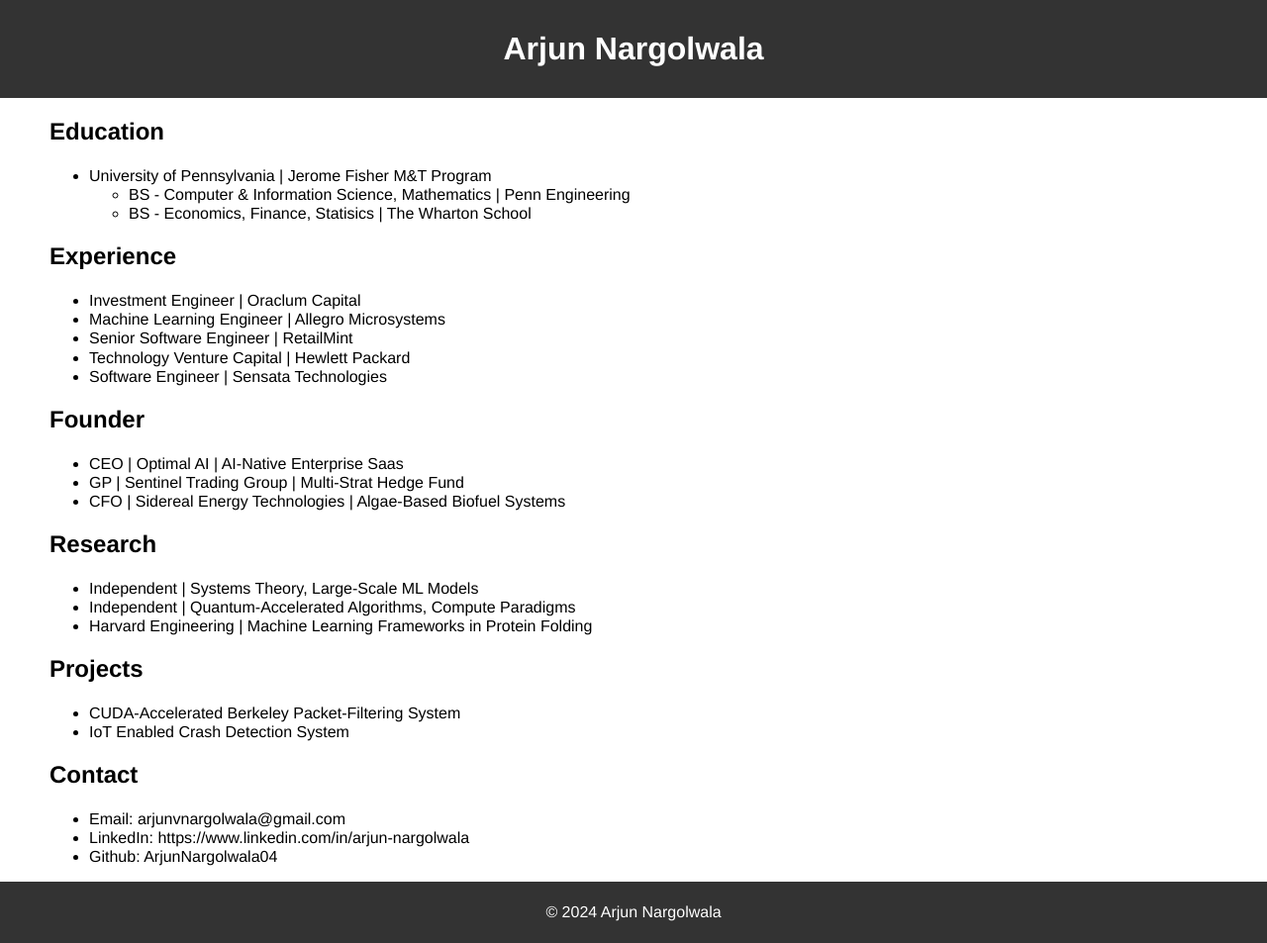
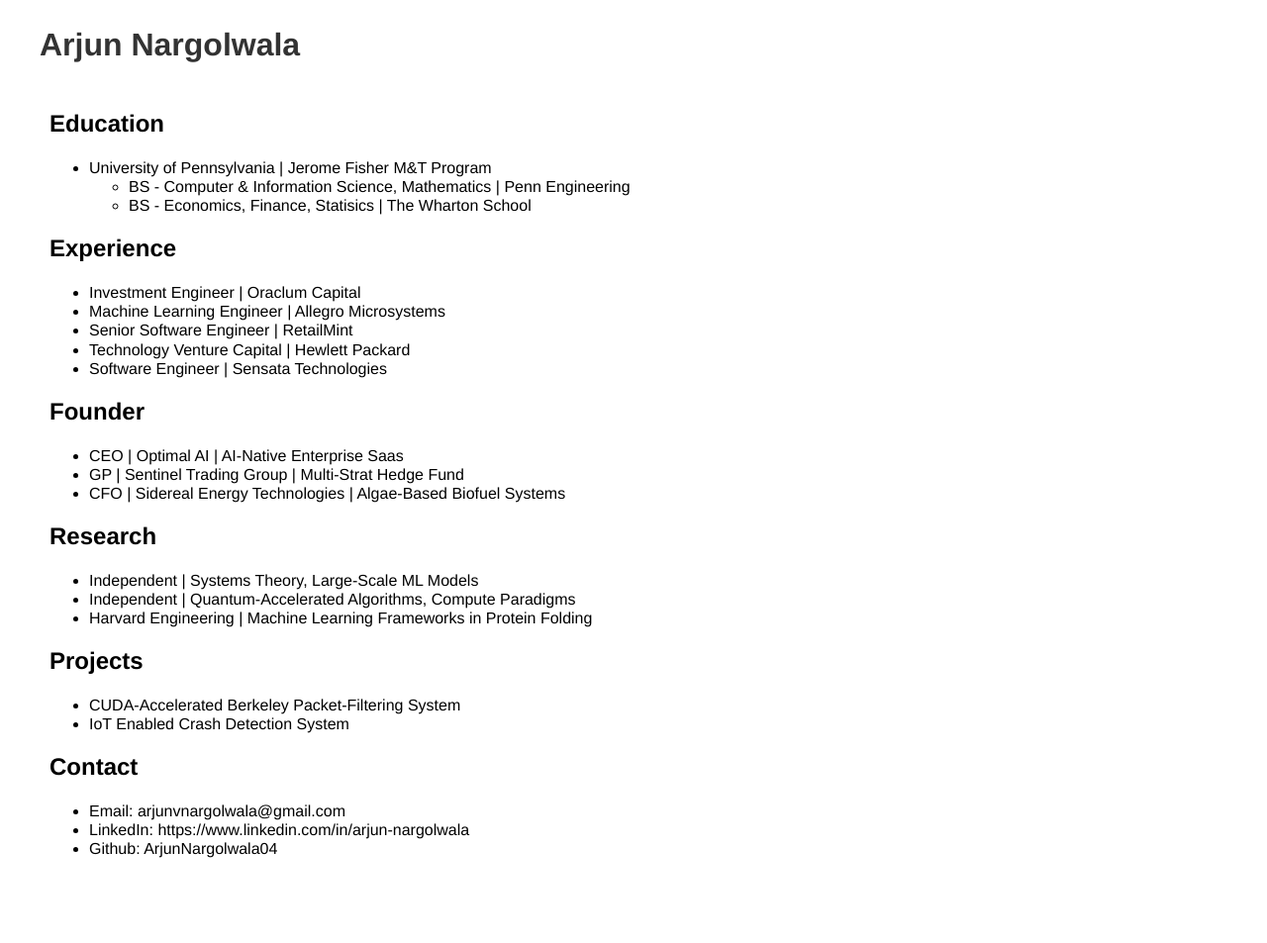
Before and after one commit to ArjunNargolwala04/personalwebsite, a plain HTML site: page index.html in a window 1280 px wide. Shown: the whole page at 99% size. After the commit the page ends 883 px from the top, so only its background shows below. Drawn offline with Linux system fonts and the light colour scheme.

Commit message:
Jay Nagpaul

```diff
--- a/index.html
+++ b/index.html
@@ -67,9 +67,5 @@
             <li>Github: ArjunNargolwala04</li>
         </ul>
     </section>
-
-    <footer>
-        <p>© 2024 Arjun Nargolwala</p>
-    </footer>
 </body>
 </html>
--- a/styles/styles.css
+++ b/styles/styles.css
@@ -6,10 +6,10 @@
 }
 
 header {
-    background-color: #333;
-    color: #fff;
-    padding: 9px 0px;
-    text-align: center;
+    background-color: #fff;
+    color: #333;
+    padding: 5px 40px;
+    text-align: left;
 }
 
 section {
@@ -17,10 +17,3 @@
     margin: 0px 50px;
     text-align: left;
 }
-
-footer {
-    background-color: #333;
-    color: #fff;
-    text-align: center;
-    padding: 5px 0;
-}
```
